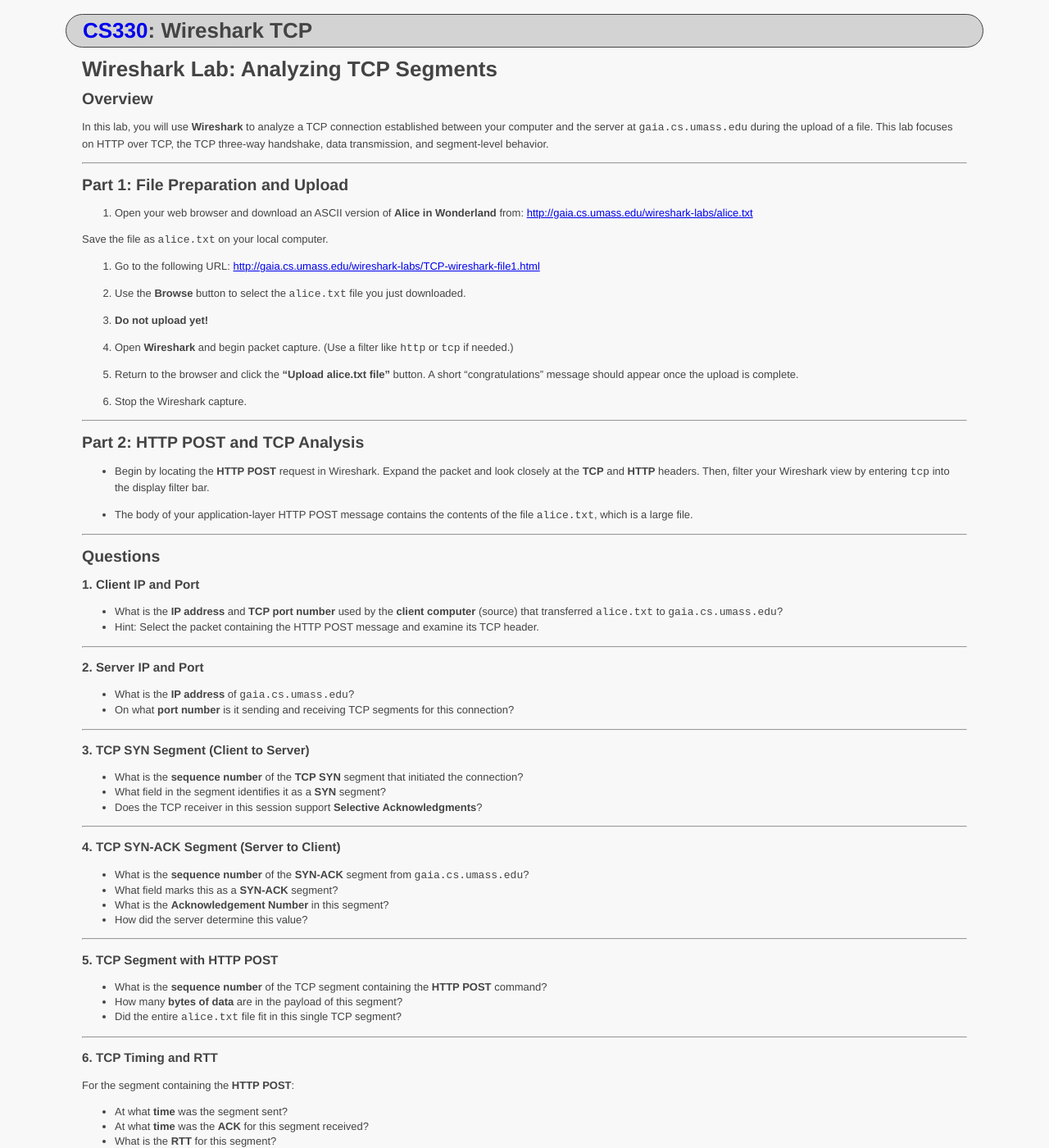
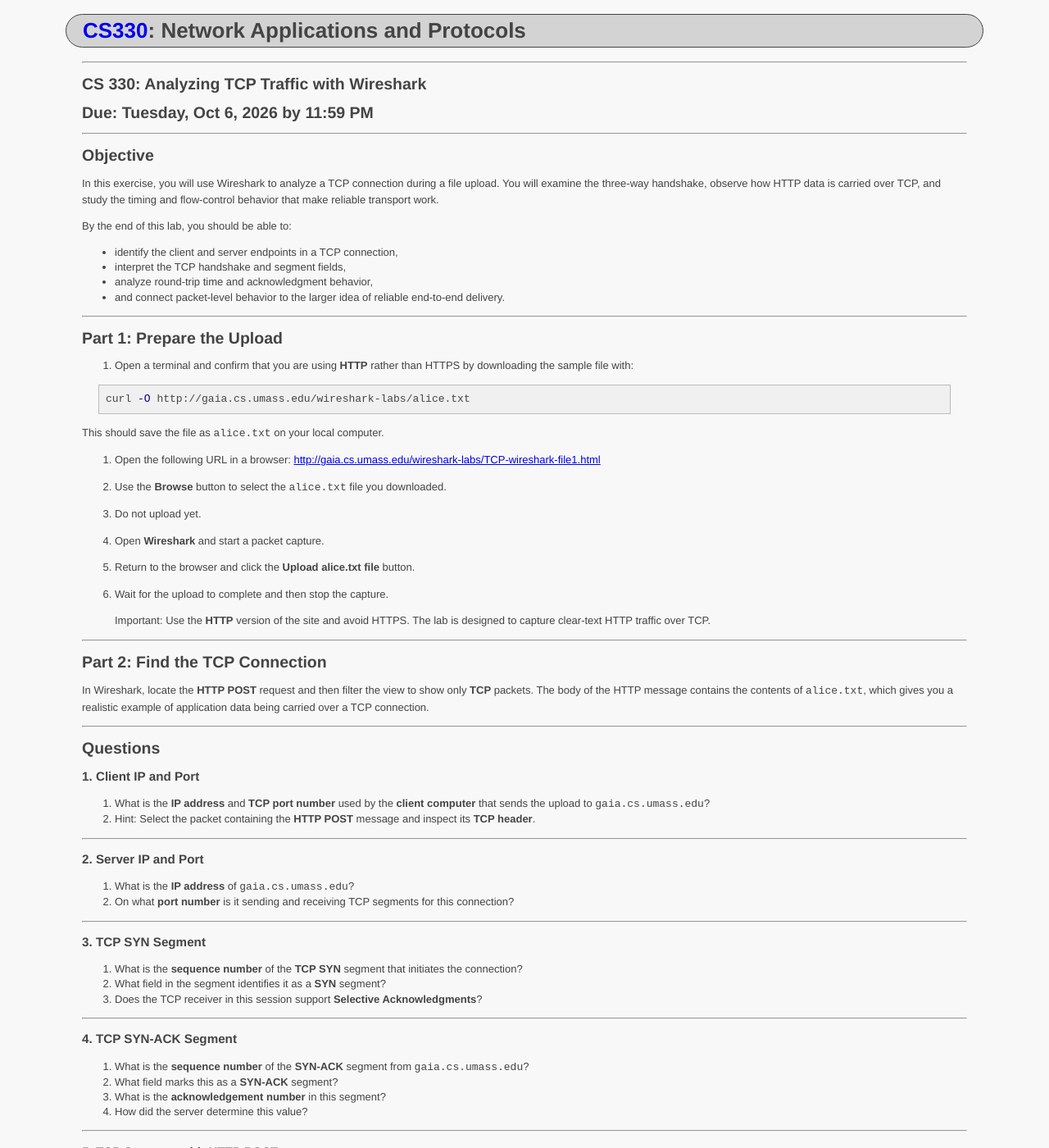
Before and after one commit to ycpcs/cs330-fall2026, a Jekyll site: the page built from assignments/wireshark-tcp.md, in a window 1280 px wide and 1400 px high. Shown: the whole window at 82% size. Built offline with Jekyll 4.4.1, drawn with Linux system fonts in a browser that asks for light colours; some of the changed text lies outside the part shown.

Commit message:
update tcp lab

````diff
--- a/assignments/wireshark-tcp.md
+++ b/assignments/wireshark-tcp.md
@@ -1,42 +1,60 @@
 ---
 layout: default
 course_number: CS330
-title: "Wireshark TCP"
+title: "Network Applications and Protocols"
 ---
 
-# Wireshark Lab: Analyzing TCP Segments
+--- --- --- --- --- --- --- --- --- --- --- --- --- --- --- --- --- --- --- --- --- --- ---
 
-## Overview
+## CS 330: Analyzing TCP Traffic with Wireshark
 
-In this lab, you will use **Wireshark** to analyze a TCP connection established between your computer and the server at `gaia.cs.umass.edu` during the upload of a file. This lab focuses on HTTP over TCP, the TCP three-way handshake, data transmission, and segment-level behavior.
+## Due: Tuesday, Oct 6, 2026 by 11:59 PM
+
+--- --- --- --- --- --- --- --- --- --- --- --- --- --- --- --- --- --- --- --- --- --- --- ---
+
+## Objective
+
+In this exercise, you will use Wireshark to analyze a TCP connection during a file upload. You will examine the three-way handshake, observe how HTTP data is carried over TCP, and study the timing and flow-control behavior that make reliable transport work.
+
+By the end of this lab, you should be able to:
+
+- identify the client and server endpoints in a TCP connection,
+- interpret the TCP handshake and segment fields,
+- analyze round-trip time and acknowledgment behavior,
+- and connect packet-level behavior to the larger idea of reliable end-to-end delivery.
 
 ---
 
-## Part 1: File Preparation and Upload
+## Part 1: Prepare the Upload
 
-1. Open your web browser and download an ASCII version of **Alice in Wonderland** from: [http://gaia.cs.umass.edu/wireshark-labs/alice.txt](http://gaia.cs.umass.edu/wireshark-labs/alice.txt)
+1. Open a terminal and confirm that you are using **HTTP** rather than HTTPS by downloading the sample file with:
 
-Save the file as `alice.txt` on your local computer.
+```bash
+curl -O http://gaia.cs.umass.edu/wireshark-labs/alice.txt
+```
 
-2. Go to the following URL: [http://gaia.cs.umass.edu/wireshark-labs/TCP-wireshark-file1.html](http://gaia.cs.umass.edu/wireshark-labs/TCP-wireshark-file1.html)
+   This should save the file as `alice.txt` on your local computer.
 
-3. Use the **Browse** button to select the `alice.txt` file you just downloaded.
+2. Open the following URL in a browser:
+   [http://gaia.cs.umass.edu/wireshark-labs/TCP-wireshark-file1.html](http://gaia.cs.umass.edu/wireshark-labs/TCP-wireshark-file1.html)
 
-4. **Do not upload yet!**
+3. Use the **Browse** button to select the `alice.txt` file you downloaded.
 
-5. Open **Wireshark** and begin packet capture. (Use a filter like `http` or `tcp` if needed.)
+4. Do not upload yet.
 
-6. Return to the browser and click the **"Upload alice.txt file"** button. A short "congratulations" message should appear once the upload is complete.
+5. Open **Wireshark** and start a packet capture.
 
-7. Stop the Wireshark capture.
+6. Return to the browser and click the **Upload alice.txt file** button.
+
+7. Wait for the upload to complete and then stop the capture.
+
+> Important: Use the **HTTP** version of the site and avoid HTTPS. The lab is designed to capture clear-text HTTP traffic over TCP.
 
 ---
 
-## Part 2: HTTP POST and TCP Analysis
+## Part 2: Find the TCP Connection
 
-- Begin by locating the **HTTP POST** request in Wireshark. Expand the packet and look closely at the **TCP** and **HTTP** headers. Then, filter your Wireshark view by entering `tcp` into the display filter bar.
-
-- The body of your application-layer HTTP POST message contains the contents of the file `alice.txt`, which is a large file.
+In Wireshark, locate the **HTTP POST** request and then filter the view to show only **TCP** packets. The body of the HTTP message contains the contents of `alice.txt`, which gives you a realistic example of application data being carried over a TCP connection.
 
 ---
 
@@ -44,40 +62,40 @@ Save the file as `alice.txt` on your local computer.
 
 ### 1. Client IP and Port
 
-- What is the **IP address** and **TCP port number** used by the **client computer** (source) that transferred `alice.txt` to `gaia.cs.umass.edu`?
-- Hint: Select the packet containing the HTTP POST message and examine its TCP header.
+1. What is the **IP address** and **TCP port number** used by the **client computer** that sends the upload to `gaia.cs.umass.edu`?
+2. Hint: Select the packet containing the **HTTP POST** message and inspect its **TCP header**.
 
 ---
 
 ### 2. Server IP and Port
 
-- What is the **IP address** of `gaia.cs.umass.edu`?
-- On what **port number** is it sending and receiving TCP segments for this connection?
+3. What is the **IP address** of `gaia.cs.umass.edu`?
+4. On what **port number** is it sending and receiving TCP segments for this connection?
 
 ---
 
-### 3. TCP SYN Segment (Client to Server)
+### 3. TCP SYN Segment
 
-- What is the **sequence number** of the **TCP SYN** segment that initiated the connection?
-- What field in the segment identifies it as a **SYN** segment?
-- Does the TCP receiver in this session support **Selective Acknowledgments**?
+5. What is the **sequence number** of the **TCP SYN** segment that initiates the connection?
+6. What field in the segment identifies it as a **SYN** segment?
+7. Does the TCP receiver in this session support **Selective Acknowledgments**?
 
 ---
 
-### 4. TCP SYN-ACK Segment (Server to Client)
+### 4. TCP SYN-ACK Segment
 
-- What is the **sequence number** of the **SYN-ACK** segment from `gaia.cs.umass.edu`?
-- What field marks this as a **SYN-ACK** segment?
-- What is the **Acknowledgement Number** in this segment?
-- How did the server determine this value?
+8. What is the **sequence number** of the **SYN-ACK** segment from `gaia.cs.umass.edu`?
+9. What field marks this as a **SYN-ACK** segment?
+10. What is the **acknowledgement number** in this segment?
+11. How did the server determine this value?
 
 ---
 
 ### 5. TCP Segment with HTTP POST
 
-- What is the **sequence number** of the TCP segment containing the **HTTP POST** command?
-- How many **bytes of data** are in the payload of this segment?
-- Did the entire `alice.txt` file fit in this single TCP segment?
+12. What is the **sequence number** of the TCP segment containing the **HTTP POST** command?
+13. How many **bytes of data** are in the payload of this segment?
+14. Did the entire `alice.txt` file fit into this single TCP segment?
 
 ---
 
@@ -85,61 +103,69 @@ Save the file as `alice.txt` on your local computer.
 
 For the segment containing the **HTTP POST**:
 
-- At what **time** was the segment sent?
-- At what **time** was the **ACK** for this segment received?
-- What is the **RTT** for this segment?
+15. At what **time** was the segment sent?
+16. At what **time** was the **ACK** for this segment received?
+17. What is the **RTT** for this segment?
 
 For the **second data-carrying** segment:
 
-- What is the **RTT** for the second segment and its ACK?
+18. What is the **RTT** for the second segment and its ACK?
 
 #### Estimated RTT
 
-- Calculate the **EstimatedRTT** after receiving the second ACK using: `EstimatedRTT = (1 - α) * EstimatedRTT + α * SampleRTT`
+19. Calculate the **EstimatedRTT** after receiving the second ACK using:
+
+```text
+EstimatedRTT = (1 - α) * EstimatedRTT + α * SampleRTT
+```
 
 Use `α = 0.125`, and let the initial EstimatedRTT equal the RTT of the first segment.
 
-> 💡 Tip: Use **Statistics → TCP Stream Graph → Round Trip Time Graph** in Wireshark for visual RTT inspection.
+> Tip: Use **Statistics → TCP Stream Graph → Round Trip Time Graph** in Wireshark for visual RTT inspection.
 
 ---
 
 ### 7. Segment Lengths
 
-- What is the **length (header + payload)** of the **first four** data-carrying TCP segments?
-- What is the maximum segment size (MSS) of the stream?
+20. What is the **length (header + payload)** of the **first four** data-carrying TCP segments?
+21. What is the **maximum segment size (MSS)** of the stream?
 
 ---
 
 ### 8. Receiver Buffer Space (Window Size)
 
-- What is the **minimum advertised window size** (buffer space) from the server (`gaia.cs.umass.edu`) among the first four data segments?
-- Does the **lack of buffer space** ever throttle the sender during these first four segments?
+22. What is the **minimum advertised window size** (buffer space) from the server among the first four data segments?
+23. Does the **lack of buffer space** ever throttle the sender during these first four segments?
 
 ---
 
 ### 9. Retransmissions
 
-- Are there any **retransmitted segments** in the trace?
-- What did you look for to determine this?
+24. Are there any **retransmitted segments** in the trace?
+25. What did you look for to determine this?
 
 ---
 
 ### 10. Acknowledgment Behavior
 
-- How much **data** does the receiver typically acknowledge in each ACK among the **first ten** data-carrying segments?
-- Can you find any instances where the receiver **ACKs every other segment**?
-
-> Reference: See Table 3.2 in your textbook.
+26. How much **data** does the receiver typically acknowledge in each ACK among the **first ten** data-carrying segments?
+27. Can you find any instances where the receiver **ACKs every other segment**?
 
 ---
 
 ### 11. TCP Throughput
 
-- What is the **throughput** (in bytes per second) of the TCP connection?
+28. What is the **throughput** (in bytes per second) of the TCP connection?
+29. Show your calculation using the total bytes transferred and the total transfer time.
 
-#### How to calculate: `Throughput = Total Bytes Transferred / Total Transfer Time`
+---
 
-- Show your calculation based on segment timestamps and byte counts.
+## Discussion Questions
+
+30. Why is the **three-way handshake** necessary before data transfer begins?
+31. How do **sequence numbers** and **acknowledgement numbers** help TCP provide reliable delivery?
+32. Why does TCP use a **window size** and acknowledgements instead of simply sending data as fast as possible?
+33. What do the packet timings and RTT values suggest about the behavior of congestion control and network delay in this connection?
 
 ---
 
@@ -148,31 +174,35 @@ Use `α = 0.125`, and let the initial EstimatedRTT equal the RTT of the first se
 To visualize how data was sent over time:
 
 1. Select a TCP segment sent from the client.
-2. Go to: `Statistics → TCP Stream Graph → Time-Sequence Graph (Stevens)`
+2. Go to **Statistics → TCP Stream Graph → Time-Sequence Graph (Stevens)**.
+3. Observe the shape of the graph.
 
-3. Observe and describe the shape of the graph:
-- Is it linear?
-- Are there gaps?
-- Any retransmissions?
+### Questions
 
-You may need to adjust axes or zoom in for clarity.
+34. Is the graph mostly linear, or are there visible gaps or irregularities?
+35. Do you observe any retransmissions or pauses in data flow?
+36. What does the graph suggest about packet timing and congestion behavior during the transfer?
 
 ---
 
-> **Note:** Be sure to save your packet capture file (`.pcapng`) for submission or reference.
+## Submission Instructions
 
-## Grading
-Submit your lab report, including the **packet capture file** and **screenshots**, via [Marmoset](https://cs.ycp.edu/marmoset) by the scheduled due date listed in the syllabus.
+Post your answers in [Marmoset](https://cs.ycp.edu/marmoset) by the scheduled due date in the syllabus.
 
-> **Note:** Label your answers clearly using the question numbers above.
+Please submit the following:
 
+- your answers to all questions,
+- a copy of your **packet capture file** (`.pcap` or `.pcapng`),
+- a screenshot of the **HTTP POST** packet and TCP header details,
+- a screenshot of the **TCP handshake** or stream details,
+- and any relevant Wireshark graphs used for your analysis.
 
-### How to Save Your Packet Capture
+> Double-check that your screenshots clearly show packet details and are legible.
 
-1. After stopping the capture in Wireshark, go to the **File** menu.
-2. Select **Save As…** or **Save**.
-3. Choose a location on your computer to save the capture file.
-4. Ensure the file extension is `.pcap` or `.pcapng`.
-5. Click **Save**.
+---
 
-> **Note:** All answers should be derived directly from your Wireshark analysis.
+## Notes
+
+- All answers should be derived directly from your Wireshark analysis.
+- Save the capture file before you finish in case you need to revisit the packet details later.
+- You should use the packet trace itself to justify your conclusions rather than relying on a textbook summary alone.
````
